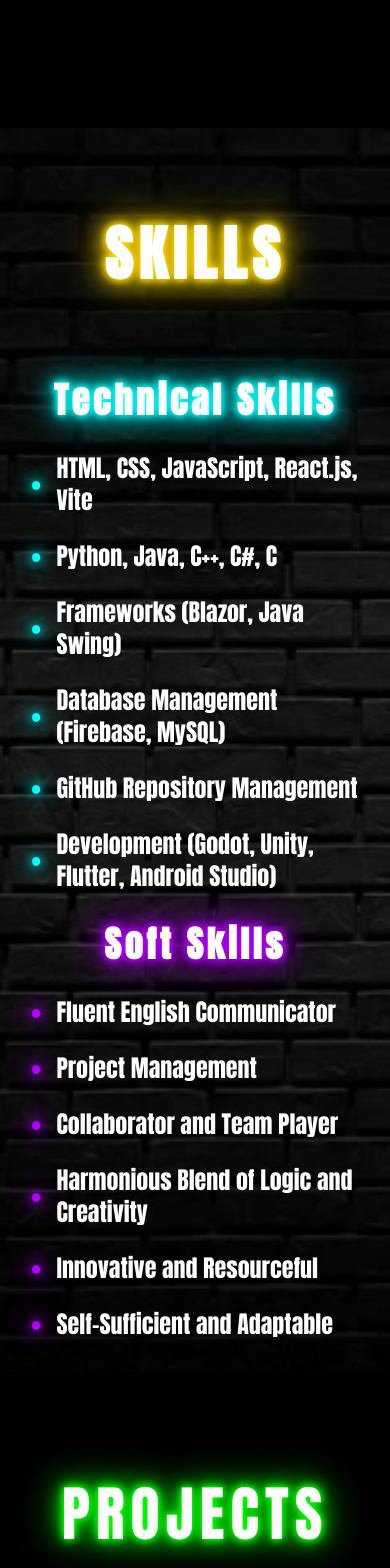
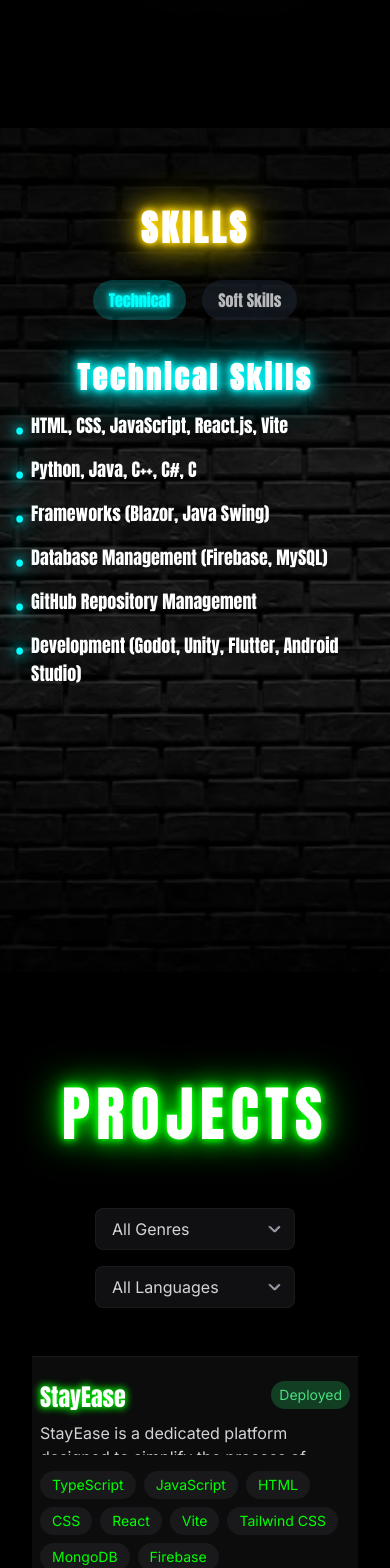
Before and after one commit to MannLester/PortfolioWebsite, a Next.js app: page / in a window 390 px wide. Shown: the part 1560-3128 px from the top of the page. Built offline with nearby package versions, Linux system fonts and the light colour scheme.

Commit message:
Skills Page Mobile View

```diff
--- a/src/components/sections/SkillsPage.tsx
+++ b/src/components/sections/SkillsPage.tsx
@@ -4,14 +4,64 @@ import { motion } from 'framer-motion';
 import Image from 'next/image';
 import { Anton } from 'next/font/google';
 import brickBg from '@/assets/images/home_page/brick_bg.jpg';
+import { useState, useEffect } from 'react';
 
 const anton = Anton({
     weight: '400',
     subsets: ['latin'],
 });
 
-const SkillsPage = () => (
-    <div id="skills" className="relative min-h-screen bg-black p-8 pt-24 overflow-hidden">
+const SkillsPage = () => {
+    const [activeTab, setActiveTab] = useState('technical');
+    const [touchStart, setTouchStart] = useState(0);
+    const [touchEnd, setTouchEnd] = useState(0);
+
+    // Track window width for responsive behavior
+    const [isMobile, setIsMobile] = useState(false);
+
+    useEffect(() => {
+        const handleResize = () => {
+            setIsMobile(window.innerWidth < 768);
+        };
+
+        // Set initial value
+        handleResize();
+
+        // Add event listener
+        window.addEventListener('resize', handleResize);
+
+        // Clean up
+        return () => window.removeEventListener('resize', handleResize);
+    }, []);
+
+    const handleTouchStart = (e: React.TouchEvent) => {
+        setTouchStart(e.targetTouches[0].clientX);
+    };
+
+    const handleTouchMove = (e: React.TouchEvent) => {
+        setTouchEnd(e.targetTouches[0].clientX);
+    };
+
+    const handleTouchEnd = () => {
+        if (touchStart - touchEnd > 100) {
+            // Swipe left
+            setActiveTab('soft');
+        }
+
+        if (touchEnd - touchStart > 100) {
+            // Swipe right
+            setActiveTab('technical');
+        }
+    };
+
+    return (
+    <div
+        id="skills"
+        className="relative min-h-screen bg-black p-4 md:p-8 pt-20 md:pt-24 overflow-hidden"
+        onTouchStart={handleTouchStart}
+        onTouchMove={handleTouchMove}
+        onTouchEnd={handleTouchEnd}
+    >
         {/* Brick Background */}
         <Image
             src={brickBg}
@@ -40,7 +90,7 @@ const SkillsPage = () => (
             `}</style>
             {/* Main Skills Heading */}
             <motion.h1
-                className="tracking-widest text-6xl font-bold mb-16 text-white text-center [text-shadow:0_0_7px_#FFD700,0_0_10px_#FFD700,0_0_21px_#FFD700,0_0_42px_#FFD700]"
+                className="tracking-widest text-4xl md:text-6xl font-bold mb-8 md:mb-16 text-white text-center [text-shadow:0_0_7px_#FFD700,0_0_10px_#FFD700,0_0_21px_#FFD700,0_0_42px_#FFD700]"
                 initial={{ opacity: 0 }}
                 animate={{ opacity: 1 }}
                 transition={{ duration: 1 }}
@@ -48,67 +98,85 @@ const SkillsPage = () => (
                 SKILLS
             </motion.h1>
 
+            {/* Mobile Tabs - Only visible on mobile */}
+            <div className="flex md:hidden justify-center space-x-4 mb-6">
+                <button
+                    onClick={() => setActiveTab('technical')}
+                    className={`px-4 py-2 rounded-full transition-all duration-300 ${activeTab === 'technical' ? 'bg-[#00ffff]/20 text-[#00ffff] [text-shadow:0_0_5px_#00ffff,0_0_10px_#00ffff]' : 'bg-gray-800/50 text-white/70'}`}
+                >
+                    Technical
+                </button>
+                <button
+                    onClick={() => setActiveTab('soft')}
+                    className={`px-4 py-2 rounded-full transition-all duration-300 ${activeTab === 'soft' ? 'bg-[#b300ff]/20 text-[#b300ff] [text-shadow:0_0_5px_#b300ff,0_0_10px_#b300ff]' : 'bg-gray-800/50 text-white/70'}`}
+                >
+                    Soft Skills
+                </button>
+            </div>
+
+
+
             {/* Skills Sections Container */}
-            <div className="flex flex-col md:flex-row md:justify-between md:gap-16 mt-8">
+            <div className="relative flex flex-col md:flex-row md:justify-between md:gap-16 mt-4 md:mt-8">
                 {/* Technical Skills - Left Side */}
-                <div className="flex-1 flex flex-col items-center">
+                <div className={`flex-1 flex flex-col items-center ${isMobile ? 'absolute inset-0' : ''} ${isMobile && activeTab !== 'technical' ? 'opacity-0 pointer-events-none' : 'opacity-100'} transition-opacity duration-300`}>
                     <motion.h2
-                        className="tracking-widest text-4xl font-bold mb-8 text-white text-center [text-shadow:0_0_7px_#00ffff,0_0_10px_#00ffff,0_0_21px_#00ffff,0_0_42px_#00ffff]"
+                        className="tracking-widest text-3xl md:text-4xl font-bold mb-4 md:mb-8 text-white text-center [text-shadow:0_0_7px_#00ffff,0_0_10px_#00ffff,0_0_21px_#00ffff,0_0_42px_#00ffff]"
                         initial={{ opacity: 0 }}
                         animate={{ opacity: 1 }}
                         transition={{ duration: 1 }}
                     >
                         Technical Skills
                     </motion.h2>
-                    <ul className="space-y-6 text-white text-2xl">
-                        <li className="flex items-center glow-bullet before:content-['•'] before:mr-4 before:text-[#00ffff] before:[text-shadow:0_0_5px_#00ffff,0_0_10px_#00ffff] before:text-2xl">
+                    <ul className="space-y-3 md:space-y-6 text-white text-lg md:text-2xl">
+                        <li className="flex items-start md:items-center glow-bullet before:content-['•'] before:mr-2 md:before:mr-4 before:text-[#00ffff] before:[text-shadow:0_0_5px_#00ffff,0_0_10px_#00ffff] before:text-xl md:before:text-2xl before:mt-1 md:before:mt-0">
                             HTML, CSS, JavaScript, React.js, Vite
                         </li>
-                        <li className="flex items-center glow-bullet before:content-['•'] before:mr-4 before:text-[#00ffff] before:[text-shadow:0_0_5px_#00ffff,0_0_10px_#00ffff] before:text-2xl">
+                        <li className="flex items-start md:items-center glow-bullet before:content-['•'] before:mr-2 md:before:mr-4 before:text-[#00ffff] before:[text-shadow:0_0_5px_#00ffff,0_0_10px_#00ffff] before:text-xl md:before:text-2xl before:mt-1 md:before:mt-0">
                             Python, Java, C++, C#, C
                         </li>
-                        <li className="flex items-center glow-bullet before:content-['•'] before:mr-4 before:text-[#00ffff] before:[text-shadow:0_0_5px_#00ffff,0_0_10px_#00ffff] before:text-2xl">
+                        <li className="flex items-start md:items-center glow-bullet before:content-['•'] before:mr-2 md:before:mr-4 before:text-[#00ffff] before:[text-shadow:0_0_5px_#00ffff,0_0_10px_#00ffff] before:text-xl md:before:text-2xl before:mt-1 md:before:mt-0">
                             Frameworks (Blazor, Java Swing)
                         </li>
-                        <li className="flex items-center glow-bullet before:content-['•'] before:mr-4 before:text-[#00ffff] before:[text-shadow:0_0_5px_#00ffff,0_0_10px_#00ffff] before:text-2xl">
+                        <li className="flex items-start md:items-center glow-bullet before:content-['•'] before:mr-2 md:before:mr-4 before:text-[#00ffff] before:[text-shadow:0_0_5px_#00ffff,0_0_10px_#00ffff] before:text-xl md:before:text-2xl before:mt-1 md:before:mt-0">
                             Database Management (Firebase, MySQL)
                         </li>
-                        <li className="flex items-center glow-bullet before:content-['•'] before:mr-4 before:text-[#00ffff] before:[text-shadow:0_0_5px_#00ffff,0_0_10px_#00ffff] before:text-2xl">
+                        <li className="flex items-start md:items-center glow-bullet before:content-['•'] before:mr-2 md:before:mr-4 before:text-[#00ffff] before:[text-shadow:0_0_5px_#00ffff,0_0_10px_#00ffff] before:text-xl md:before:text-2xl before:mt-1 md:before:mt-0">
                             GitHub Repository Management
                         </li>
-                        <li className="flex items-center glow-bullet before:content-['•'] before:mr-4 before:text-[#00ffff] before:[text-shadow:0_0_5px_#00ffff,0_0_10px_#00ffff] before:text-2xl">
+                        <li className="flex items-start md:items-center glow-bullet before:content-['•'] before:mr-2 md:before:mr-4 before:text-[#00ffff] before:[text-shadow:0_0_5px_#00ffff,0_0_10px_#00ffff] before:text-xl md:before:text-2xl before:mt-1 md:before:mt-0">
                             Development (Godot, Unity, Flutter, Android Studio)
                         </li>
                     </ul>
                 </div>
 
                 {/* Soft Skills - Right Side */}
-                <div className="flex-1 mt-8 md:mt-0 flex flex-col items-center">
+                <div className={`flex-1 md:mt-0 flex flex-col items-center ${isMobile ? 'absolute inset-0' : ''} ${isMobile && activeTab !== 'soft' ? 'opacity-0 pointer-events-none' : 'opacity-100'} transition-opacity duration-300`}>
                     <motion.h2
-                        className="tracking-widest text-4xl font-bold mb-8 text-white text-center [text-shadow:0_0_7px_#b300ff,0_0_10px_#b300ff,0_0_21px_#b300ff,0_0_42px_#b300ff]"
+                        className="tracking-widest text-3xl md:text-4xl font-bold mb-4 md:mb-8 text-white text-center [text-shadow:0_0_7px_#b300ff,0_0_10px_#b300ff,0_0_21px_#b300ff,0_0_42px_#b300ff]"
                         initial={{ opacity: 0 }}
                         animate={{ opacity: 1 }}
                         transition={{ duration: 1 }}
                     >
                         Soft Skills
                     </motion.h2>
-                    <ul className="space-y-6 text-white text-2xl">
-                        <li className="flex items-center glow-bullet before:content-['•'] before:mr-4 before:text-[#b300ff] before:[text-shadow:0_0_5px_#b300ff,0_0_10px_#b300ff] before:text-2xl">
+                    <ul className="space-y-3 md:space-y-6 text-white text-lg md:text-2xl">
+                        <li className="flex items-start md:items-center glow-bullet before:content-['•'] before:mr-2 md:before:mr-4 before:text-[#b300ff] before:[text-shadow:0_0_5px_#b300ff,0_0_10px_#b300ff] before:text-xl md:before:text-2xl before:mt-1 md:before:mt-0">
                             Fluent English Communicator
                         </li>
-                        <li className="flex items-center glow-bullet before:content-['•'] before:mr-4 before:text-[#b300ff] before:[text-shadow:0_0_5px_#b300ff,0_0_10px_#b300ff] before:text-2xl">
+                        <li className="flex items-start md:items-center glow-bullet before:content-['•'] before:mr-2 md:before:mr-4 before:text-[#b300ff] before:[text-shadow:0_0_5px_#b300ff,0_0_10px_#b300ff] before:text-xl md:before:text-2xl before:mt-1 md:before:mt-0">
                             Project Management
                         </li>
-                        <li className="flex items-center glow-bullet before:content-['•'] before:mr-4 before:text-[#b300ff] before:[text-shadow:0_0_5px_#b300ff,0_0_10px_#b300ff] before:text-2xl">
+                        <li className="flex items-start md:items-center glow-bullet before:content-['•'] before:mr-2 md:before:mr-4 before:text-[#b300ff] before:[text-shadow:0_0_5px_#b300ff,0_0_10px_#b300ff] before:text-xl md:before:text-2xl before:mt-1 md:before:mt-0">
                             Collaborator and Team Player
                         </li>
-                        <li className="flex items-center glow-bullet before:content-['•'] before:mr-4 before:text-[#b300ff] before:[text-shadow:0_0_5px_#b300ff,0_0_10px_#b300ff] before:text-2xl">
+                        <li className="flex items-start md:items-center glow-bullet before:content-['•'] before:mr-2 md:before:mr-4 before:text-[#b300ff] before:[text-shadow:0_0_5px_#b300ff,0_0_10px_#b300ff] before:text-xl md:before:text-2xl before:mt-1 md:before:mt-0">
                             Harmonious Blend of Logic and Creativity
                         </li>
-                        <li className="flex items-center glow-bullet before:content-['•'] before:mr-4 before:text-[#b300ff] before:[text-shadow:0_0_5px_#b300ff,0_0_10px_#b300ff] before:text-2xl">
+                        <li className="flex items-start md:items-center glow-bullet before:content-['•'] before:mr-2 md:before:mr-4 before:text-[#b300ff] before:[text-shadow:0_0_5px_#b300ff,0_0_10px_#b300ff] before:text-xl md:before:text-2xl before:mt-1 md:before:mt-0">
                             Innovative and Resourceful
                         </li>
-                        <li className="flex items-center glow-bullet before:content-['•'] before:mr-4 before:text-[#b300ff] before:[text-shadow:0_0_5px_#b300ff,0_0_10px_#b300ff] before:text-2xl">
+                        <li className="flex items-start md:items-center glow-bullet before:content-['•'] before:mr-2 md:before:mr-4 before:text-[#b300ff] before:[text-shadow:0_0_5px_#b300ff,0_0_10px_#b300ff] before:text-xl md:before:text-2xl before:mt-1 md:before:mt-0">
                             Self-Sufficient and Adaptable
                         </li>
                     </ul>
@@ -116,6 +184,7 @@ const SkillsPage = () => (
             </div>
         </div>
     </div>
-);
+  );
+};
 
 export default SkillsPage;
```
